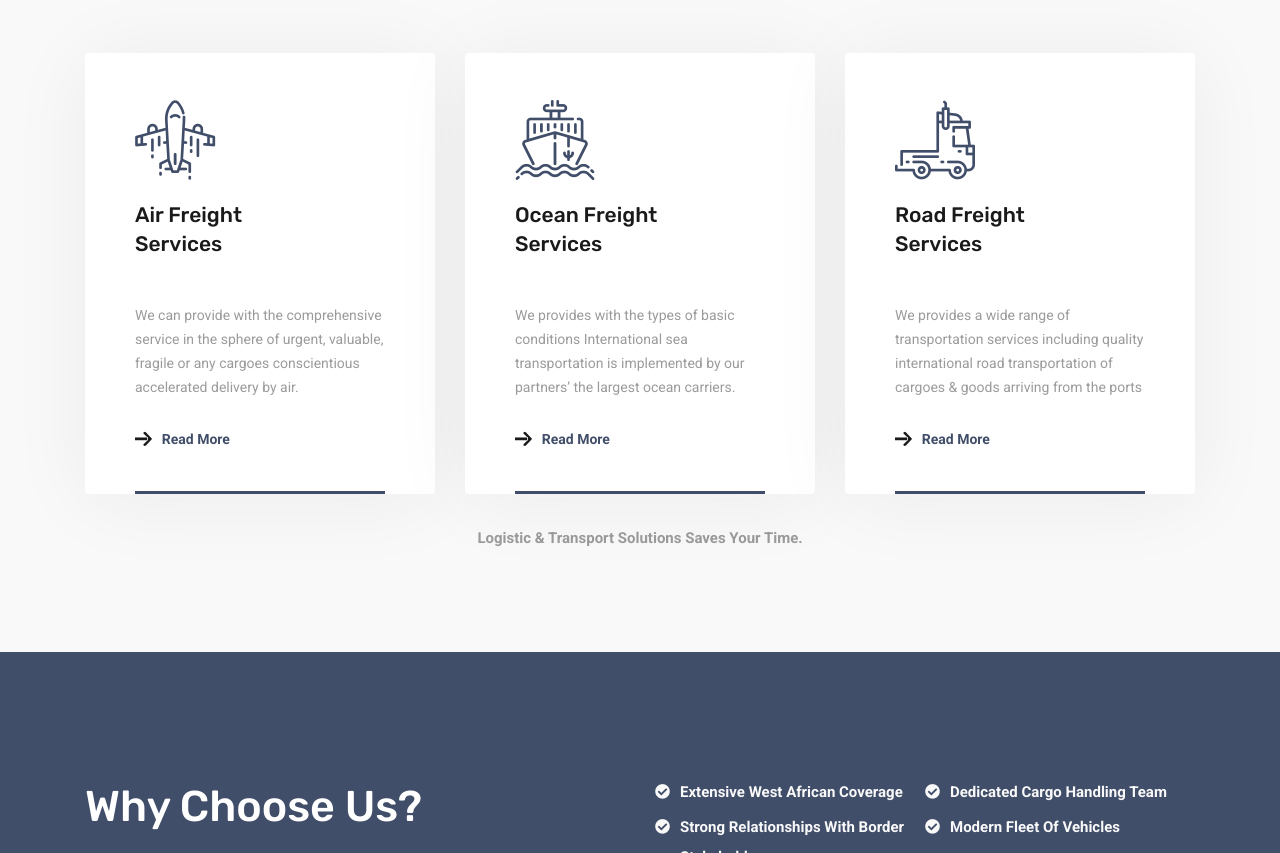
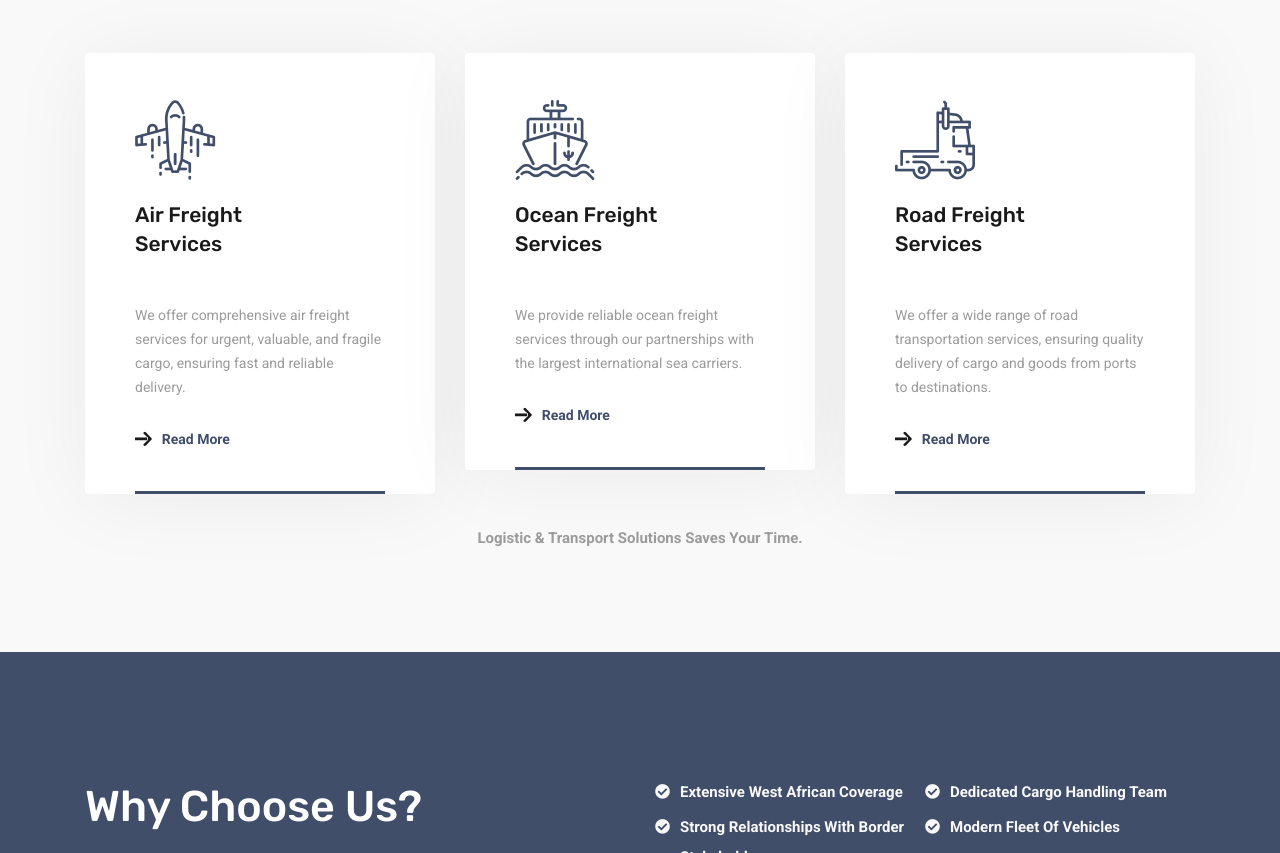
Before and after one commit to HagosUJ/rta3600, a plain HTML site: page index.html in a window 1280 px wide. Shown: the part 2330-3183 px from the top of the page. Drawn offline with Linux system fonts and the light colour scheme; files whose address does not match are found by name.

Commit message:
new changes

```diff
--- a/index.html
+++ b/index.html
@@ -296,33 +296,33 @@
             <!-- End .col-lg-6-->
           </div>
           <!-- End .row-->
-          <div class="row">
-            <div class=" col-sm-6 col-md-6 col-lg-4">
+                   <div class="row">
+            <div class="col-sm-6 col-md-6 col-lg-4">
               <div class="feature-panel bg-white">
                 <div class="feature-icon"><i class="flaticon-035-plane"></i></div>
                 <div class="feature-content"><i class="flaticon-035-plane"></i>
-                  <h4>air freight<br/>services</h4>
-                  <p>We can provide with the comprehensive service in the sphere of urgent, valuable, fragile or any cargoes conscientious accelerated delivery by air.</p><a href="javascript:void(0)"><i class="icon-arrow-right"></i> read more</a>
+                  <h4>Air Freight<br/>Services</h4>
+                  <p>We offer comprehensive air freight services for urgent, valuable, and fragile cargo, ensuring fast and reliable delivery.</p><a href="javascript:void(0)"><i class="icon-arrow-right"></i> Read more</a>
                 </div>
               </div>
               <!-- End .feature-panel-->
             </div>
-            <div class=" col-sm-6 col-md-6 col-lg-4">
+            <div class="col-sm-6 col-md-6 col-lg-4">
               <div class="feature-panel bg-white">
                 <div class="feature-icon"><i class="flaticon-010-cargo"></i></div>
                 <div class="feature-content"><i class="flaticon-010-cargo"></i>
-                  <h4>ocean freight<br/>services</h4>
-                  <p>We provides with the types of basic conditions International sea transportation is implemented by our partners’ the largest ocean carriers.</p><a href="javascript:void(0)"><i class="icon-arrow-right"></i> read more</a>
+                  <h4>Ocean Freight<br/>Services</h4>
+                  <p>We provide reliable ocean freight services through our partnerships with the largest international sea carriers.</p><a href="javascript:void(0)"><i class="icon-arrow-right"></i> Read more</a>
                 </div>
               </div>
               <!-- End .feature-panel-->
             </div>
-            <div class=" col-sm-6 col-md-6 col-lg-4">
+            <div class="col-sm-6 col-md-6 col-lg-4">
               <div class="feature-panel bg-white">
                 <div class="feature-icon"><i class="flaticon-004-trailer-1"></i></div>
                 <div class="feature-content"><i class="flaticon-004-trailer-1"></i>
-                  <h4>road freight<br/>services</h4>
-                  <p>We provides a wide range of transportation services including quality international road transportation of cargoes &amp; goods arriving from the ports</p><a href="javascript:void(0)"><i class="icon-arrow-right"></i> read more</a>
+                  <h4>Road Freight<br/>Services</h4>
+                  <p>We offer a wide range of road transportation services, ensuring quality delivery of cargo and goods from ports to destinations.</p><a href="javascript:void(0)"><i class="icon-arrow-right"></i> Read more</a>
                 </div>
               </div>
               <!-- End .feature-panel-->
@@ -527,7 +527,7 @@
                 <div class="widget-content">
                   <p>RTA3006 is a representative logistics operator providing full range of service in the sphere of customs cargo and transportation worldwide.</p>
                   <!-- Start .module-social-->
-                  <div class="module module-social"><a class="share-facebook" href="javascript:void(0)"><i class="fab fa-facebook-f"> </i></a><a class="share-instagram" href="javascript:void(0)"><i class="fab fa-instagram"></i></a><a class="share-twitter" href="javascript:void(0)"><i class="fab fa-twitter"></i></a></div>
+                  <div class="module module-social"><a class="share-facebook" href="javascript:void(0)"><i class="fab fa-facebook-f"> </i></a><a class="share-instagram" href="https://www.instagram.com/3006ltd"><i class="fab fa-instagram"></i></a><a class="share-twitter" href="javascript:void(0)"><i class="fab fa-twitter"></i></a></div>
                   <!-- End .module-social-->
                 </div>
               </div>
```
